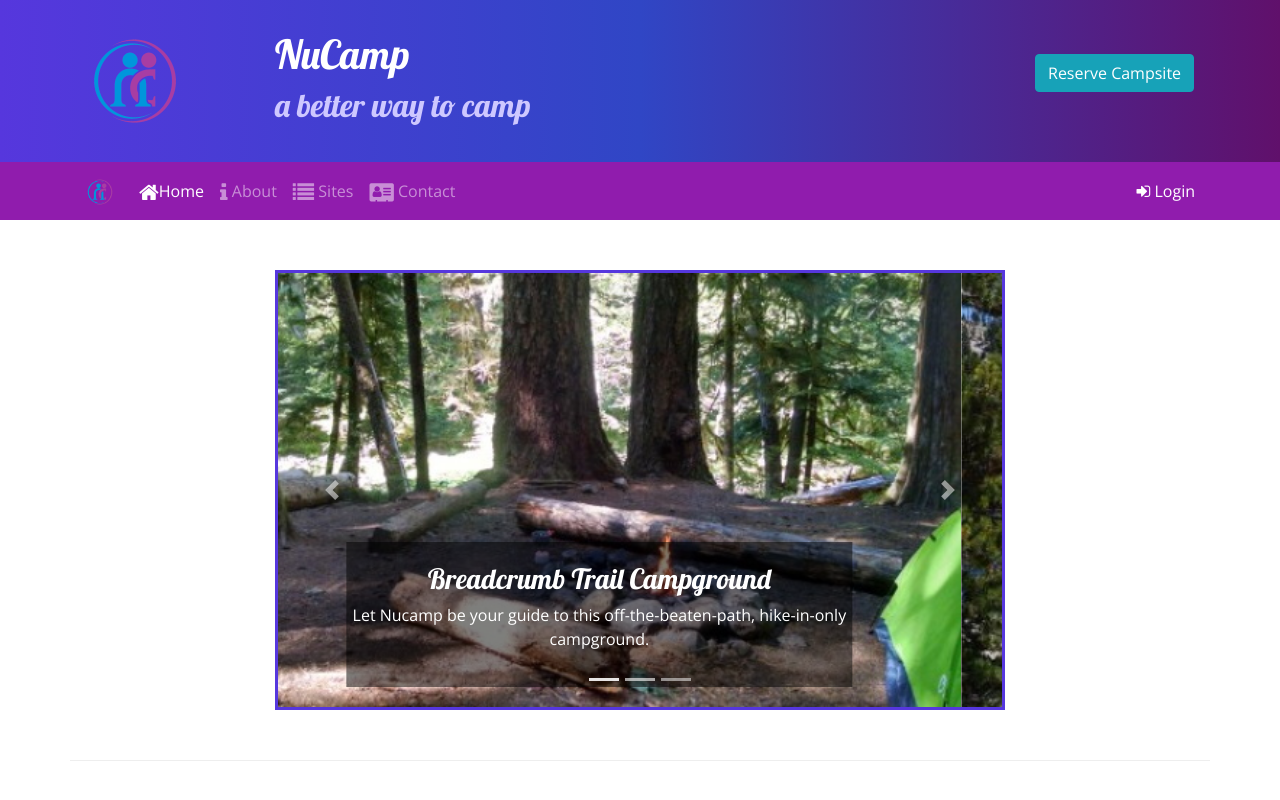
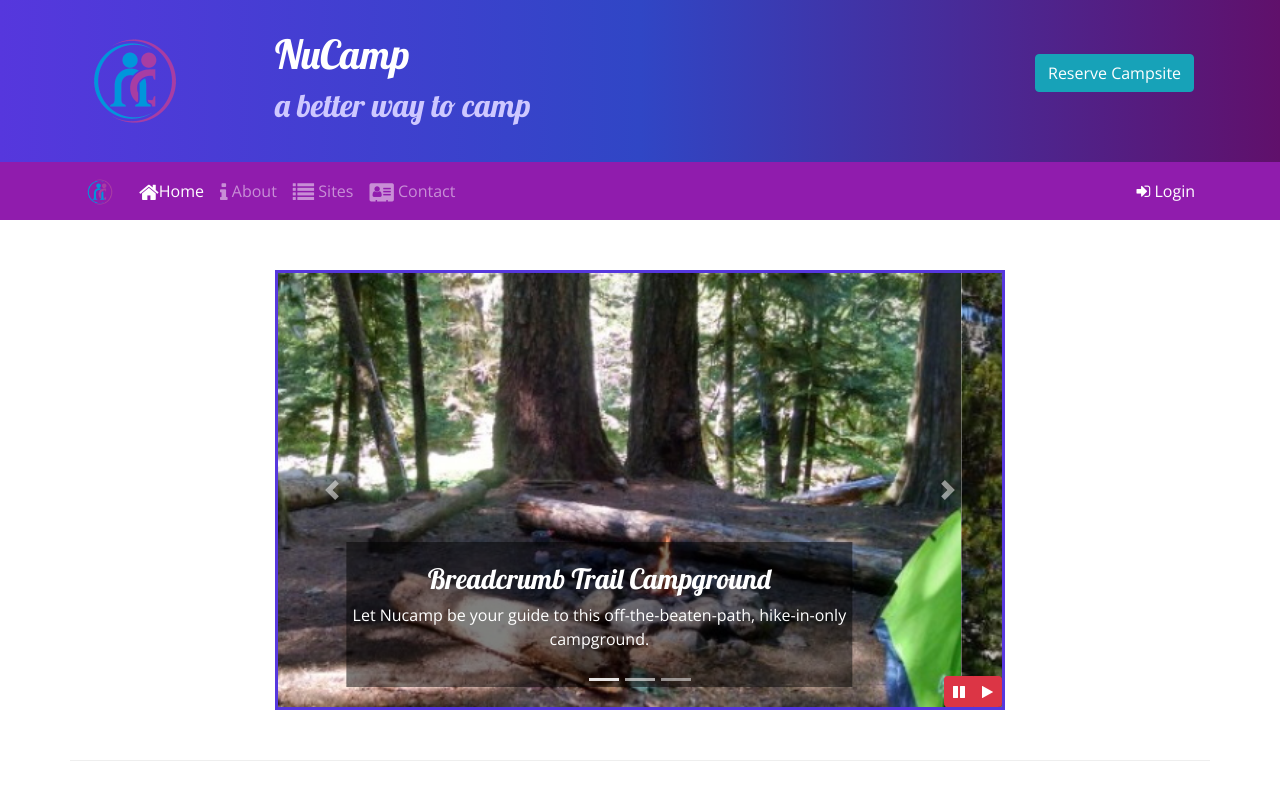
Before and after one commit to josephtittle/nucamp-bootstrap, a website: page index.html in a window 1280 px wide. Shown: the top 800 px of the page. Drawn offline with nearby package versions, Linux system fonts and the light colour scheme.

Commit message:
Bootstrap and jQuery Part 1

```diff
--- a/css/styles.css
+++ b/css/styles.css
@@ -50,3 +50,10 @@
         .carousel {
             border: solid #5637DD;
         }
+
+        #carouselButton {
+            position: absolute;
+            right: 0;
+            bottom: 0;
+            z-index: 100;
+        }
--- a/index.html
+++ b/index.html
@@ -208,6 +208,14 @@
                         <span class="carousel-control-next-icon"></span>
                         <span class="sr-only">Next</span>
                     </a>
+                    <div class="btn-group" id="carouselButton">
+                        <button class="btn btn-danger btn-sm" id="carouselPause">
+                            <i class="fa fa-pause"></i>
+                        </button>
+                        <button class="btn btn-danger btn-sm" id="carouselplay">
+                            <i class="fa fa-play"></i>
+                        </button>
+                    </div>
                 </div>
             </div>
         </div>
@@ -295,6 +303,17 @@
     <script src="node_modules/bootstrap/dist/js/bootstrap.min.js "></script>
 
     <script>$('#reserveModal').modal(options)</script>
+    <script>
+        $(function() {
+            $(".carousel").carousel( { interval: 2000 } );
+            $("#carouselPause").click(function(){
+                $(".carousel").carousel("pause");
+            });
+            $("#carouselPlay").click(function(){
+                $(".carousel").carousel("cycle");
+            });
+        });
+    </script>
 </body>
 
 </html>
```
